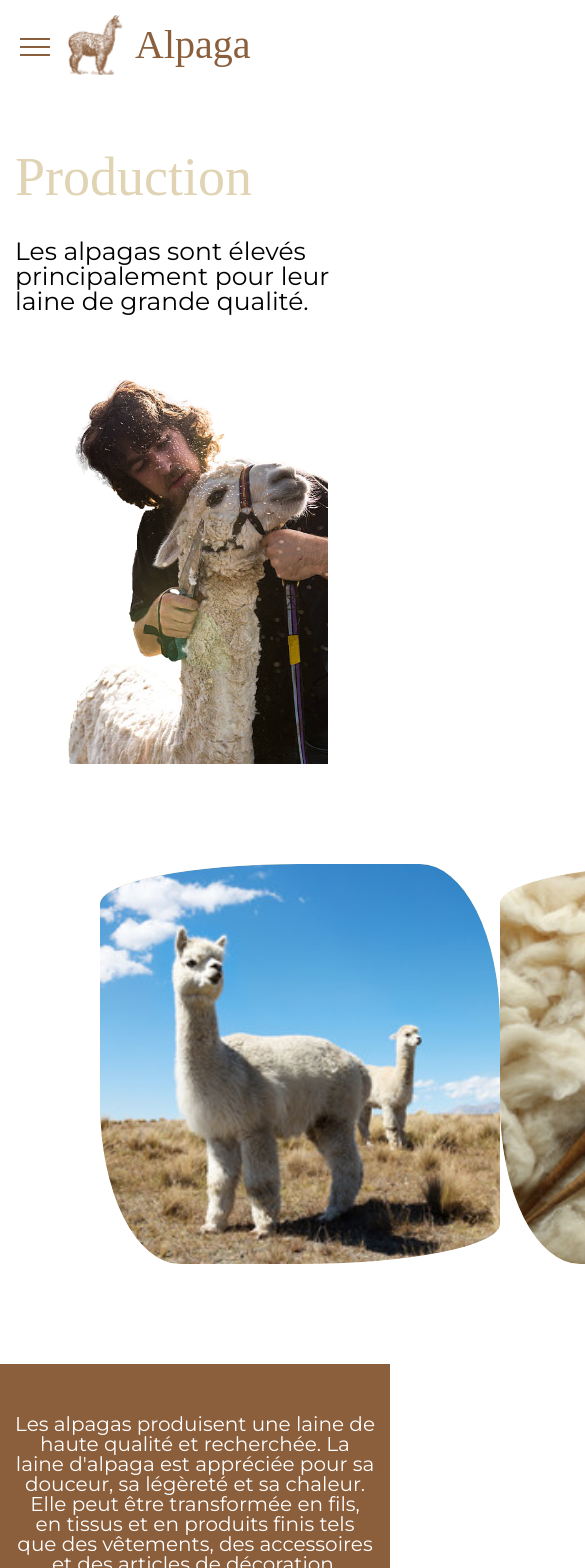
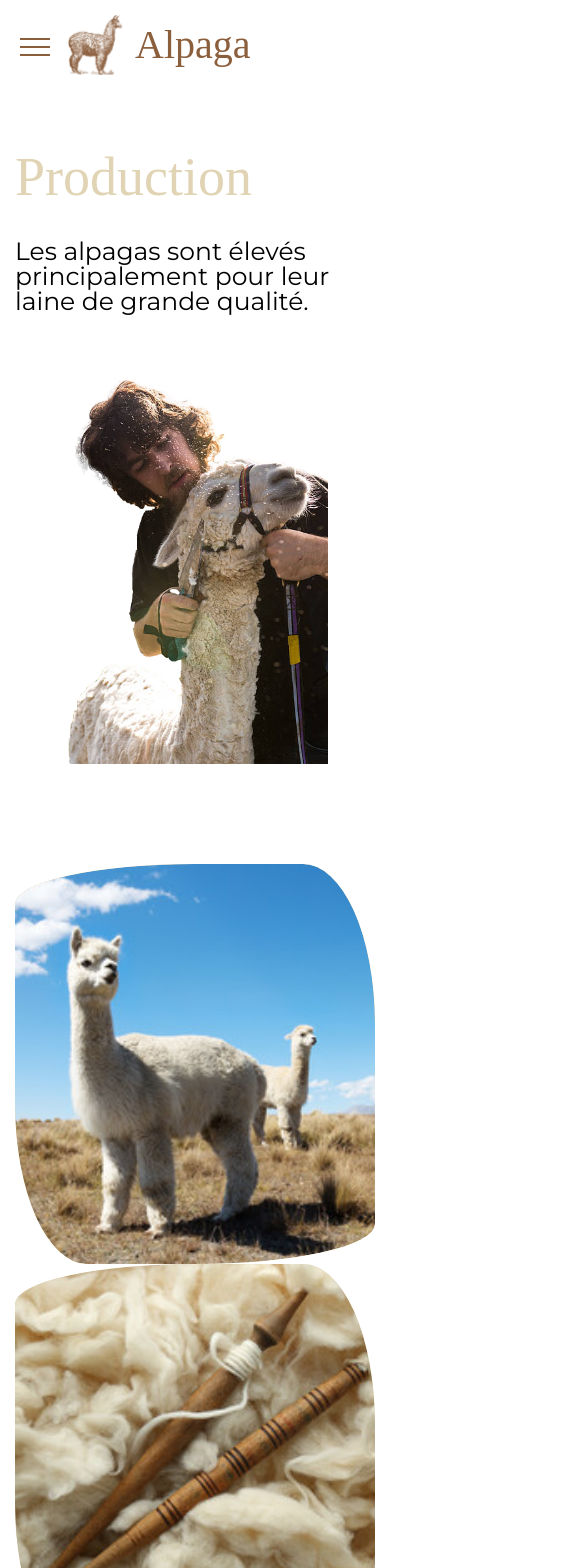
Before and after one commit to julien382/Alpaga, a React (Create React App) app: page /production in a window 390 px wide. Shown: the top 1568 px of the page, 585 px wide, since content can reach past the window. Built offline with nearby package versions, Linux system fonts and the light colour scheme; a web font is replaced by a local one.

Commit message:
reponsive productionImages

```diff
--- a/src/pages/Production/Production.css
+++ b/src/pages/Production/Production.css
@@ -149,4 +149,16 @@
     font-size: 42px;
     margin-bottom: 50px;
   }
+
+  .productionImages{
+    display: flex;
+    flex-direction: column;
+    justify-content: space-around;
+    margin: 0px;
+    margin-left: 0px;
+    margin-right: 0px;
+    margin-bottom: 50px;
+    padding-left: 15px;
+    padding-right: 15px;
+  }
 }
```
